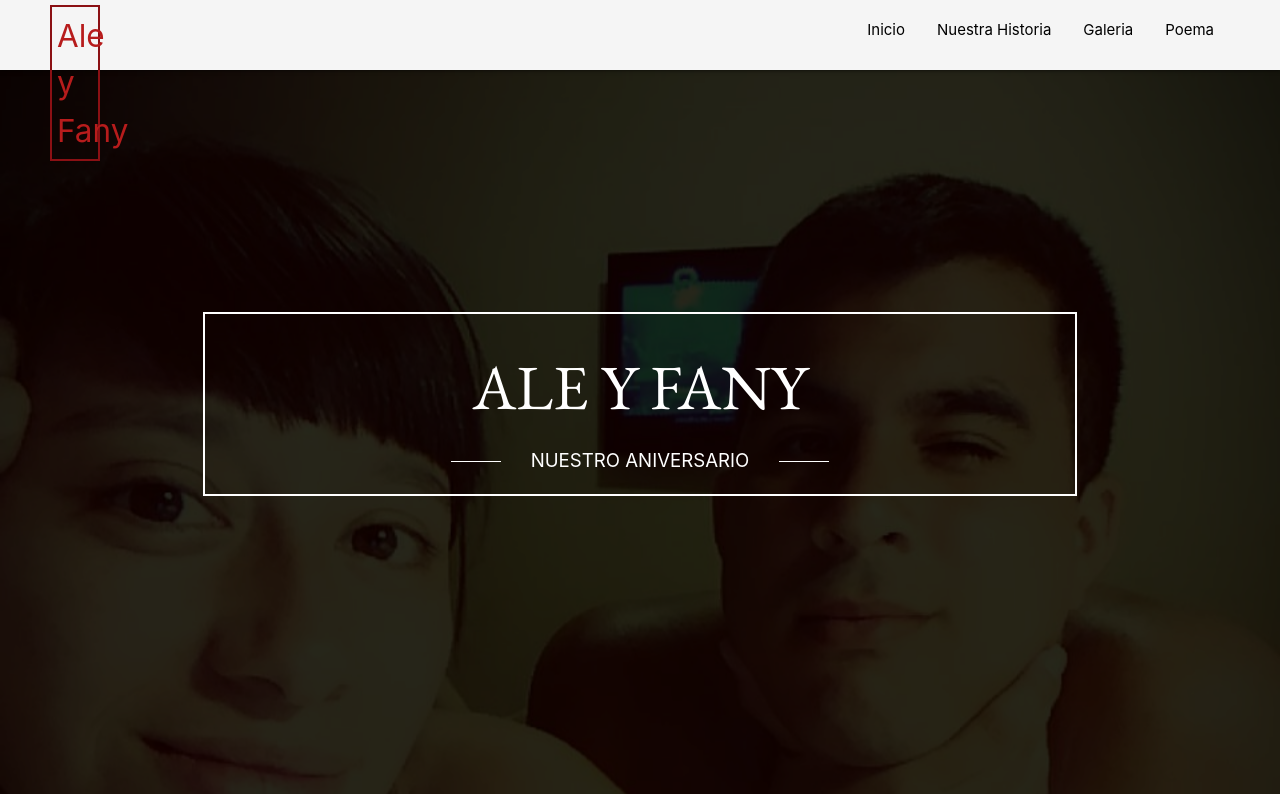
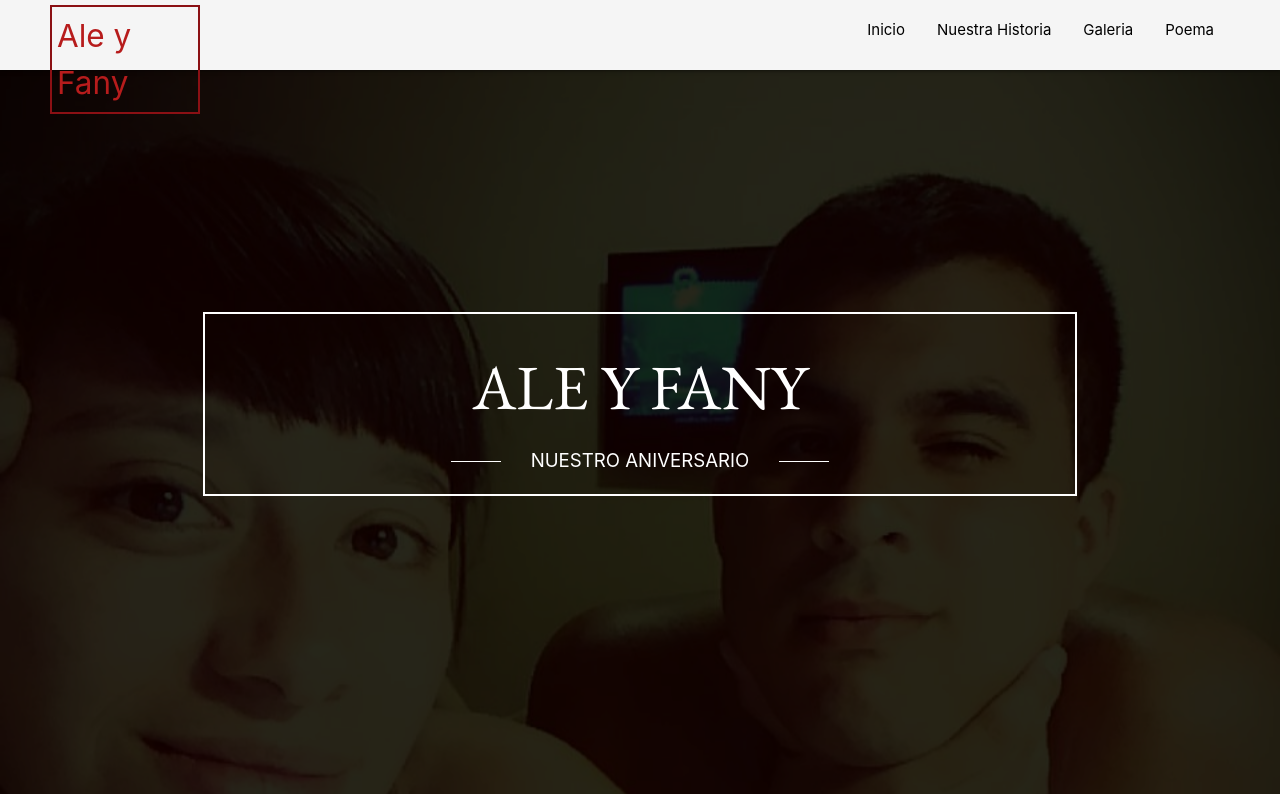
Before and after one commit to aleyfany/aleyfany, a plain HTML site: page index.html in a window 1280 px wide. Shown: the top 800 px of the page. Drawn offline with Linux system fonts and the light colour scheme; some packages are replaced by stand-ins of ours; a script that the page names is missing.

Commit message:
Update app.css

```diff
--- a/content/css/app.css
+++ b/content/css/app.css
@@ -135,7 +135,7 @@ body h1{
     padding: 5px;
     color: #b71c1c;
     border: #8b1014 solid 2px;
-    width: 50px;
+    width: 150px;
 }
 
 #derecha{
```
